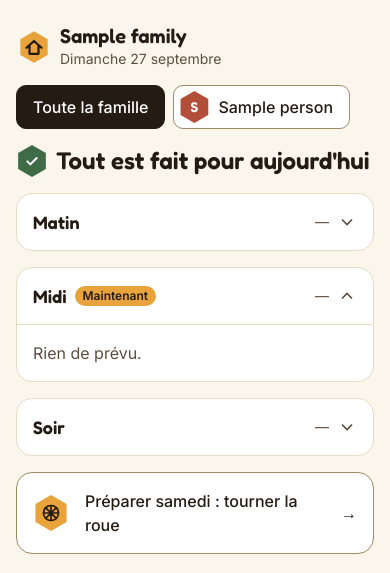
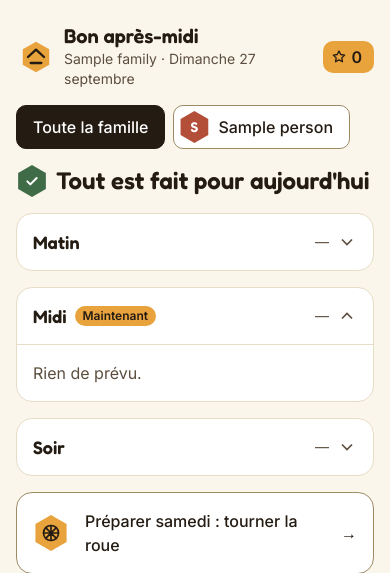
Before and after one commit to Khadaassi/laruche, a Django app: page / in a window 390 px wide. Shown: the top 573 px of the page. Run offline with Django 5.2, Linux system fonts and the light colour scheme; a user stored in the database is signed in; tables that the repository leaves empty hold one stand-in row (values such as "Sample post"); data that the repository does not hold is empty; style sheets or scripts are compiled from the project's sources; some libraries are stand-ins or nearby versions.

Commit message:
fix: align logo, home header and task cards with the validated mockups (#11)
## Quoi et pourquoi

Fidélité aux maquettes validées, sans changement de comportement.

1. **Logo exact** — le partiel unique `components/_logo.html` dessine
désormais le logomark de la marque (hexagone doré, toit stylisé et trait
de sol en encre), à la géométrie exacte, couleurs par tokens. Utilisé
partout (en-têtes mobile et tablette, pages publiques) ; **favicon**
ajouté (`static/favicon.svg`). Un test échoue si le SVG est recopié
ailleurs que dans le partiel.
2. **En-tête chaleureux (accueil mobile)** — salutation selon la période
(« Bonjour la famille » / « Bon après-midi » / « Bonsoir la famille »),
« Famille · date » en sous-titre, pastille dorée des étoiles de la
famille (somme des soldes des enfants). « X tâches restantes » reste
juste en dessous.
3. **Tâches en mini-cartes (mobile)** — une carte par tâche
(`rounded-md`, fond `surface-100`, bordure, espacées), comme sur l'écran
partagé ; contenu inchangé.

Aucune nouvelle couleur, aucun changement de comportement.
`design-system/SKILL.md` mis à jour.

Vérifié : 291 tests verts (8 nouveaux), `check --deploy` vert, tokens
conformes, captures mobile/tablette contrôlées.

## Checklist

- [x] Les tests passent (`uv run python manage.py test`) et les nouveaux
comportements sont testés
- [x] Migrations propres (aucune)
- [x] Aucun secret commité
- [x] Permissions : sans objet (lecture seule des étoiles de la famille
de la requête)
- [x] UI : respecte `design-system/SKILL.md` (tokens, contrastes)
- [x] Pas de script ou style inline, CSP inchangée

🤖 Generated with [Claude Code](https://claude.com/claude-code)

---------

Co-authored-by: Claude Opus 5.5 <noreply@anthropic.com>

```diff
--- a/apps/tasks/periods.py
+++ b/apps/tasks/periods.py
@@ -26,6 +26,13 @@ PERIOD_PHRASES = {
     Period.MORNING: "ce matin",
     Period.NOON: "ce midi",
     Period.EVENING: "ce soir",
+}
+
+# Salutation de l'accueil parent, selon la période en cours.
+GREETINGS = {
+    Period.MORNING: "Bonjour la famille",
+    Period.NOON: "Bon après-midi",
+    Period.EVENING: "Bonsoir la famille",
 }
 
 # Heure de début de chaque période, dans l'ordre de la journée.
--- a/apps/tasks/views.py
+++ b/apps/tasks/views.py
@@ -9,10 +9,11 @@ from apps.families.access import family_member_required, parent_required
 from apps.families.models import Person
 from apps.saturday.draw import close_past_plans, current_plan
 from apps.school.selectors import school_days_for
+from apps.stars.selectors import pot
 
 from .forms import TaskForm
 from .models import Task
-from .periods import Period, period_at
+from .periods import GREETINGS, Period, period_at
 from .selectors import count_remaining, group_by_period, tasks_for_day
 from .services import set_done
 
@@ -53,15 +54,19 @@ def home(request):
     school = school_days_for(request.family, now.date(), people=children)
     close_past_plans(request.family, now.date())
     saturday_plan = current_plan(request.family, now.date())
+    current = period_at(now.time())
     return render(
         request,
         "parent/home.html",
         {
             "nav_active": "home",
+            "greeting": GREETINGS[current],
+            # Étoiles de la famille : somme des soldes des enfants (le pot commun).
+            "family_stars": pot(request.family),
             "today": now.date(),
             "people": Person.objects.for_family(request.family),
             "selected": person,
-            "groups": group_by_period(tasks, current=period_at(now.time())),
+            "groups": group_by_period(tasks, current=current),
             "remaining": count_remaining(tasks),
             "school_today": [(c, school[c.pk]) for c in children if c.pk in school],
             "tomorrow": tomorrow_items(request.family, now.date(), people=people),
--- a/templates/base.html
+++ b/templates/base.html
@@ -5,6 +5,7 @@
   <meta name="viewport" content="width=device-width, initial-scale=1, viewport-fit=cover">
   <meta name="theme-color" content="#FBF6EC">
   <title>{% block title %}La Ruche{% endblock %}</title>
+  <link rel="icon" href="{% static 'favicon.svg' %}" type="image/svg+xml">
 
   {# HTMX compatible CSP : pas d'eval (hx-on interdit), pas de styles injectés. #}
   {# 422 = refus métier (ex. plus de relance) : son fragment explicatif est affiché. #}
--- a/templates/components/_logo.html
+++ b/templates/components/_logo.html
@@ -1,5 +1,12 @@
-{# Symbole La Ruche : alvéole hexagonale contenant un toit simplifié. #}
-<svg class="{{ size|default:'h-8 w-8' }} shrink-0" viewBox="0 0 48 48" aria-hidden="true" focusable="false">
-  <polygon class="fill-honey" points="24,3 42.2,13.5 42.2,34.5 24,45 5.8,34.5 5.8,13.5"/>
-  <path class="fill-transparent stroke-ink" d="M14 25 L24 16 L34 25 M18 22 V33 H30 V22" stroke-width="3" stroke-linecap="round" stroke-linejoin="round"/>
+{% comment %}
+Logomark La Ruche — SOURCE UNIQUE, ne jamais le recopier ailleurs (un test le vérifie).
+Hexagone miel contenant un toit stylisé en trait encre. Géométrie exacte de la
+marque ; couleurs par tokens (fill-honey = #E8A33D, stroke-ink = #241B13).
+Le favicon static/favicon.svg reprend la même géométrie (fichier statique, hors gabarits).
+Paramètre : size (classes de taille, défaut h-8 w-8).
+{% endcomment %}
+<svg class="{{ size|default:'h-8 w-8' }} shrink-0" viewBox="0 0 120 120" xmlns="http://www.w3.org/2000/svg" aria-hidden="true" focusable="false">
+  <polygon class="fill-honey" points="60,14 99.8,37 99.8,83 60,106 20.2,83 20.2,37"/>
+  <path class="stroke-ink" d="M36 60 L60 38 L84 60" fill="none" stroke-width="7" stroke-linecap="round" stroke-linejoin="round"/>
+  <line class="stroke-ink" x1="44" y1="78" x2="76" y2="78" stroke-width="7" stroke-linecap="round"/>
 </svg>
--- a/templates/layouts/public.html
+++ b/templates/layouts/public.html
@@ -8,7 +8,7 @@ identifié, donc ni vue parent ni affichage partagé.
 {% block layout %}
   <main id="main" class="mx-auto flex min-h-dvh w-full max-w-md flex-col justify-center px-space-4 py-space-8">
     <div class="mb-space-6 flex items-center justify-center gap-space-2">
-      {% include "components/_logo.html" with size="h-12 w-12" %}
+      {% include "components/_logo.html" with size="h-14 w-14" %}
       <span class="font-display text-3xl font-semibold">La Ruche</span>
     </div>
     <div class="rounded-md border border-border bg-surface-0 p-space-6">
--- a/templates/parent/_header.html
+++ b/templates/parent/_header.html
@@ -1,7 +1,17 @@
+{% comment %}
+En-tête des pages parent : logomark, titre, sous-titre.
+Option `stars` : pastille dorée des étoiles de la famille (accueil).
+{% endcomment %}
 <div class="mb-space-4 flex items-center gap-space-2">
-  {% include "components/_logo.html" with size="h-9 w-9" %}
-  <div>
+  {% include "components/_logo.html" with size="h-10 w-10" %}
+  <div class="min-w-0 flex-1">
     <p class="font-display text-xl font-semibold leading-tight">{{ title|default:"La Ruche" }}</p>
     {% if subtitle %}<p class="text-sm text-ink-soft">{{ subtitle }}</p>{% endif %}
   </div>
+  {% if stars is not None and stars != "" %}
+    <p class="inline-flex shrink-0 items-center gap-1 rounded-sm bg-honey py-1 pl-space-2 pr-space-2 font-semibold text-ink">
+      {% include "components/_icon.html" with name="celebration" icon_size="h-4 w-4" %}
+      {{ stars }}<span class="sr-only"> étoile{{ stars|pluralize }} dans la famille</span>
+    </p>
+  {% endif %}
 </div>
--- a/templates/parent/_task_row.html
+++ b/templates/parent/_task_row.html
@@ -6,7 +6,7 @@ que les compteurs (hx-swap-oob). En cas de refus, app.js recoche la case.
 <li>
   <form method="post" action="{% url 'tasks:toggle' task.pk %}" data-task-form
         hx-post="{% url 'tasks:toggle' task.pk %}" hx-trigger="change" hx-swap="none"
-        class="task-row group flex min-h-14 items-center gap-space-4 py-3">
+        class="task-row group flex min-h-14 items-center gap-space-4 rounded-md border border-border bg-surface-100 px-space-4 py-3 has-[:checked]:border-sage">
     {% csrf_token %}
     {% if selected %}<input type="hidden" name="personne" value="{{ selected.pk }}">{% endif %}
     <span class="relative flex shrink-0">
--- a/templates/parent/home.html
+++ b/templates/parent/home.html
@@ -2,7 +2,9 @@
 {% block title %}Accueil — La Ruche{% endblock %}
 
 {% block header %}
-  {% include "parent/_header.html" with title=request.family.name subtitle=today|date:"l j F"|capfirst %}
+  {% with day=today|date:"l j F"|capfirst %}
+    {% include "parent/_header.html" with title=greeting subtitle=request.family.name|add:" · "|add:day stars=family_stars %}
+  {% endwith %}
 {% endblock %}
 
 {% block content %}
@@ -85,7 +87,8 @@
           <svg class="h-5 w-5 shrink-0 text-ink-soft transition-transform group-open/period:rotate-180" viewBox="0 0 24 24" fill="none" stroke="currentColor" stroke-width="2" aria-hidden="true" focusable="false"><path d="m6 9 6 6 6-6"/></svg>
         </summary>
         {% if group.tasks %}
-          <ul class="divide-y divide-border border-t border-border px-space-4">
+          {# Une mini-carte par tâche, comme sur l'écran partagé (zone de tap plus grande). #}
+          <ul class="space-y-space-2 border-t border-border p-space-2">
             {% for task in group.tasks %}{% include "parent/_task_row.html" %}{% endfor %}
           </ul>
         {% else %}
--- a/templates/shared/_top_nav.html
+++ b/templates/shared/_top_nav.html
@@ -1,7 +1,7 @@
 {# Barre du haut de l'écran partagé. Paramètre : tab (board, week, celebrations, saturday). #}
   <div class="flex min-h-16 flex-wrap items-center gap-x-space-6 gap-y-space-2 py-space-2">
     <div class="flex items-center gap-space-2">
-      {% include "components/_logo.html" with size="h-10 w-10" %}
+      {% include "components/_logo.html" with size="h-12 w-12" %}
       <span class="font-display text-2xl font-semibold">{{ request.family.name }}</span>
     </div>
     <p class="text-lg text-ink-soft">{{ today|date:"l j F"|capfirst }}</p>
```
Also changed, not shown: apps/core/tests/test_brand.py (added, +46 -0 lines), apps/tasks/tests/test_views.py (+44 -0 lines), .claude/skills/design-system/SKILL.md, static/favicon.svg (added).
